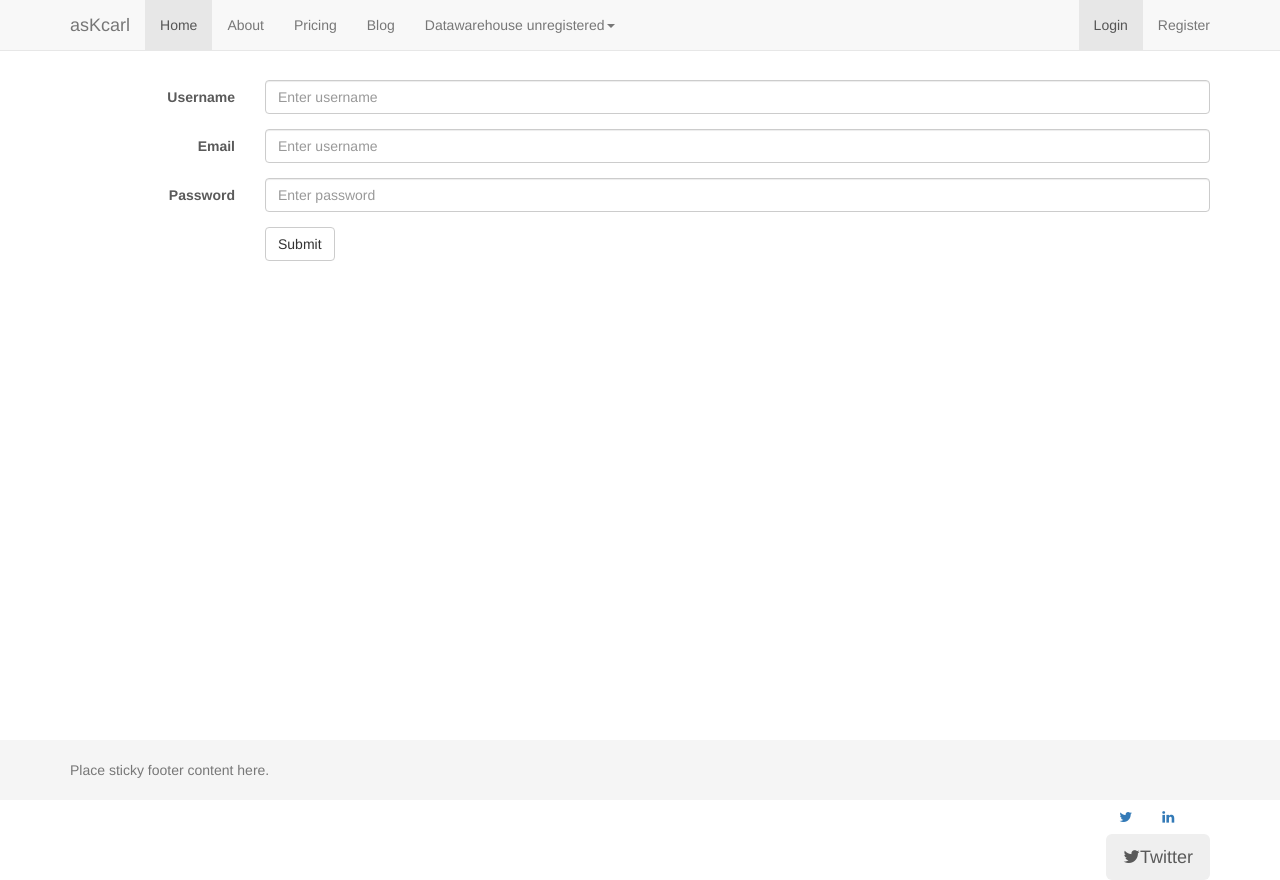
After one commit to ArnMrchl/SiteV2, a Django app: page /register/ in a window 1280 px wide. The commit adds this page. Run offline with Django 3.2, Linux system fonts and the light colour scheme; some libraries are stand-ins or nearby versions.

Commit message:
la v2 avec toutes les pages au niveau de la V1

```diff
--- /dev/null
+++ b/AskcarlApp/auth.py
@@ -0,0 +1,51 @@
+from django.shortcuts import render, redirect;
+from django.contrib import auth;
+
+def logout(request):
+    auth.logout(request)
+    return redirect('/')
+
+def login(request):
+    if request.method == "GET":
+        return render(request, "auth/login.html");
+    elif request.method == "POST":
+        username = request.POST['username'];
+        password = request.POST['password'];
+
+		# J338F-DMHQV-HEB7K-2ZXMF-L2CB6
+        # make sure the username & password is good
+        user = auth.authenticate(username=username, password=password);
+
+        if user is not None: # User was found & password matched
+            if user.is_active:
+                #associate the user with the session
+                auth.login(request, user);
+
+                #read the destination
+                next = "";
+                if "next" in request.GET:
+                    next = request.GET["next"];
+                if next == None or next == "":
+                    next = "/";
+                return redirect(next);
+            else:
+                #account disabled
+                return render(request, "auth/login.html", { "warning": "Your account is disabled" });
+        else:
+            # bad username and password
+            return render(request, "auth/login.html", { "warning": "Invalid username and or password" });
+
+def register(request):
+    if request.method == "GET":
+        return render(request, "auth/register.html");
+    elif request.method == "POST":
+        username = request.POST["username"];
+        password = request.POST["password"];
+        email = request.POST["email"];
+
+        # call create_user from the ORM. Make sure you call save!
+        auth.models.User.objects.create_user(username, email, password).save();
+        #log the user in
+        user = auth.authenticate(username = username, password = password);
+        auth.login(request, user);
+        return render(request, "auth/registered.html");
--- a/AskcarlApp/templates/AskcarlApp/about.html
+++ b/AskcarlApp/templates/AskcarlApp/about.html
@@ -1,4 +1,4 @@
-{% extends "layout_v2.html" %}
+{% extends "home_layout.html" %}
 
 {% block content %}
 
--- a/AskcarlApp/templates/AskcarlApp/blog.html
+++ b/AskcarlApp/templates/AskcarlApp/blog.html
@@ -1,4 +1,4 @@
-{% extends "layout_v2.html" %}
+{% extends "home_layout.html" %}
 
 {% block content %}
 
--- a/AskcarlApp/templates/AskcarlApp/datawarehouse_registered.html
+++ b/AskcarlApp/templates/AskcarlApp/datawarehouse_registered.html
@@ -1,4 +1,4 @@
-{% extends "layout_v2.html" %}
+{% extends "home_layout.html" %}
 
 {% block content %}
 
--- a/AskcarlApp/templates/AskcarlApp/datawarehouse_unregistered.html
+++ b/AskcarlApp/templates/AskcarlApp/datawarehouse_unregistered.html
@@ -1,4 +1,4 @@
-{% extends "layout_v2.html" %}
+{% extends "home_layout.html" %}
 
 {% block content %}
 
--- a/AskcarlApp/templates/AskcarlApp/pricing.html
+++ b/AskcarlApp/templates/AskcarlApp/pricing.html
@@ -1,6 +1,4 @@
-{% extends "layout_v2.html" %}
-
-{% block content %}
+{% extends "home_layout.html" %} {% block content %}
 
 <h2>Everything you want to know about the pricing of our services.</h2>
 
--- /dev/null
+++ b/AskcarlApp/templates/auth/register.html
@@ -0,0 +1,30 @@
+{% extends 'home_layout.html' %}
+
+{% block content %}
+<form class="form-horizontal" role="form" method="post">
+{% csrf_token %}
+	<div class="form-group">
+		<label class="col-sm-2 control-label" for="username">Username</label>
+		<div class="col-sm-10">
+			<input type="text" class="form-control" id="username" name="username" placeholder="Enter username">
+		</div>
+	</div>
+	<div class="form-group">
+		<label class="col-sm-2 control-label" for="email">Email</label>
+		<div class="col-sm-10">
+			<input type="email" class="form-control" id="email" name="email" placeholder="Enter username">
+		</div>
+	</div>
+	<div class="form-group">
+		<label class="col-sm-2 control-label" for="password">Password</label>
+		<div class="col-sm-10">
+			<input type="password" class="form-control" id="password" name="password" placeholder="Enter password">
+		</div>
+	</div>
+	<div class="form-group">
+		<div class="col-sm-offset-2 col-sm-10">
+			<button type="submit" class="btn btn-default">Submit</button>
+		</div>
+	</div>
+</form>
+{% endblock %}
--- /dev/null
+++ b/AskcarlApp/templates/auth/registered.html
@@ -0,0 +1,5 @@
+{% extends 'home_layout.html' %}
+
+{% block content %}
+Welcome {{ user.username }}
+{% endblock %}
--- a/AskcarlApp/templates/home_layout.html
+++ b/AskcarlApp/templates/home_layout.html
@@ -13,13 +13,13 @@
     <title>asKcarl | estimate and document your cost of capital</title>
     <!-- Bootstrap core CSS -->
     <link href="//maxcdn.bootstrapcdn.com/bootstrap/3.3.5/css/bootstrap.min.css" rel="stylesheet">
-    <script src="../static/app/scripts/jquery-1.10.2.min.js"></script>
+    <script src="../static/AskcarlApp/scripts/jquery-1.10.2.min.js"></script>
     <link href="http://maxcdn.bootstrapcdn.com/font-awesome/4.2.0/css/font-awesome.min.css" rel="stylesheet">
     <!-- Custom styles for this template -->
     {#
     <link href="navbar-fixed-top.css" rel="stylesheet">#}
-    <link href="../static/app/content/sticky-footer-navbar.css" rel="stylesheet">
-    <link href="../static/app/content/carousel.css" rel="stylesheet">
+    <link href="../static/AskcarlApp/content/sticky-footer-navbar.css" rel="stylesheet">
+    <link href="../static/AskcarlApp/content/carousel.css" rel="stylesheet">
     <!-- HTML5 shim and Respond.js for IE8 support of HTML5 elements and media queries -->
     <!--[if lt IE 9]>
       <script src="https://oss.maxcdn.com/html5shiv/3.7.3/html5shiv.min.js"></script>
@@ -72,7 +72,6 @@
                     </li>
                     {% endif %}
                 </ul>
-                {% comment %}
                 <ul class="nav navbar-nav navbar-right">
                     {% if user.is_authenticated %}
                     <li class="active"><a href="#">Account</a></li>
@@ -84,7 +83,7 @@
                     <li><a href="/admin">Administration</a></li>
                     {% endif %}
                 </ul>
-                {% endcomment %} </div>
+            </div>
             <!--/.nav-collapse -->
         </div>
     </nav>
@@ -112,7 +111,7 @@
     <script src="//ajax.aspnetcdn.com/ajax/jQuery/jquery-2.1.4.min.js"></script>
     <!-- Include all compiled plugins (below), or include individual files as needed -->
     <script src="//maxcdn.bootstrapcdn.com/bootstrap/3.3.5/js/bootstrap.min.js"></script>
-    <script src="../static/app/scripts/presentation-page/jquery.sharrre.js" type="text/javascript"></script>
+    <script src="../static/AskcarlApp/scripts/presentation-page/jquery.sharrre.js" type="text/javascript"></script>
     <script type="text/javascript">
         $('#twitter').sharrre({
             share: {
--- a/SiteV2/urls.py
+++ b/SiteV2/urls.py
@@ -16,15 +16,25 @@ Including another URLconf
 from django.conf.urls import url
 from django.contrib import admin
 
-from AskcarlApp import views # plus tard rajouter forms et auth
+# Uncomment the next lines to enable the admin:
+# from django.conf.urls import include
+# from django.contrib import admin
+# admin.autodiscover()
+
+from AskcarlApp import views, auth # plus tard rajouter forms et auth
+
+
+
 
 urlpatterns = [
     url(r'^$', views.home, name='home'),
-    url(r'^about/', views.about, name='about'),
-    url(r'^pricing/', views.pricing, name='pricing'),
-    url(r'^blog/', views.blog, name='blog'),
-    url(r'^datawarehouse_registered/', views.datawarehouse_registered, name='datawarehouse_registered'),
-    url(r'^datawarehouse_unregistered/', views.datawarehouse_unregistered, name='datawarehouse_unregistered'),
-
+    url(r'^login/', auth.login, name = 'login'),
+	url(r'^logout/', auth.logout, name = 'logout'),
+	url(r'^register/', auth.register, name = 'register'),
+	url(r'^about/', views.about, name='about'),
+	url(r'^blog/', views.blog, name='blog'),
+	url(r'^datawarehouse_registered/', views.datawarehouse_registered, name='datawarehouse_registered'),
+	url(r'^datawarehouse_unregistered/', views.datawarehouse_unregistered, name='datawarehouse_unregistered'),
+	url(r'^pricing/', views.pricing, name='pricing'),
     url(r'^admin/', admin.site.urls),
 ]
```
Also changed, not shown: AskcarlApp/templates/auth/login.html (added, +24 -0 lines), AskcarlApp/views.py (+21 -9 lines).
